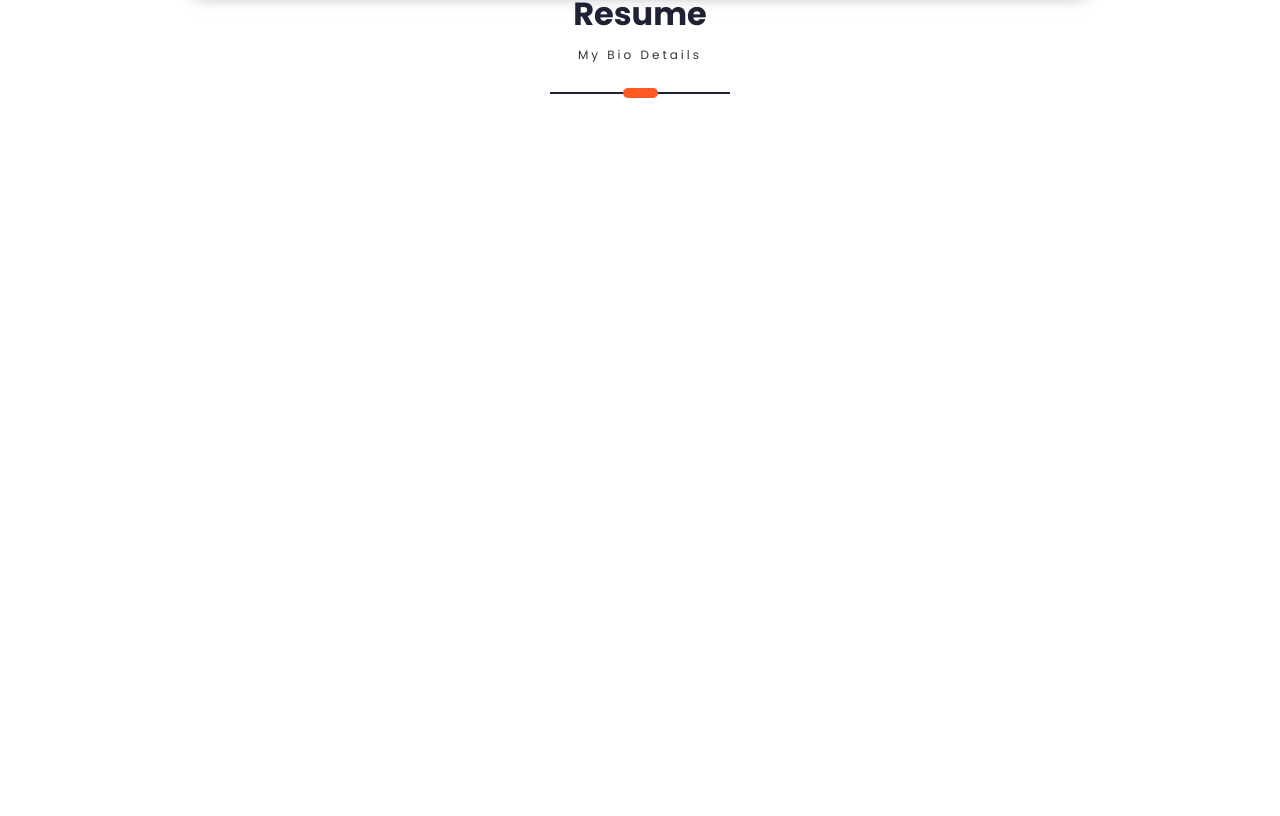
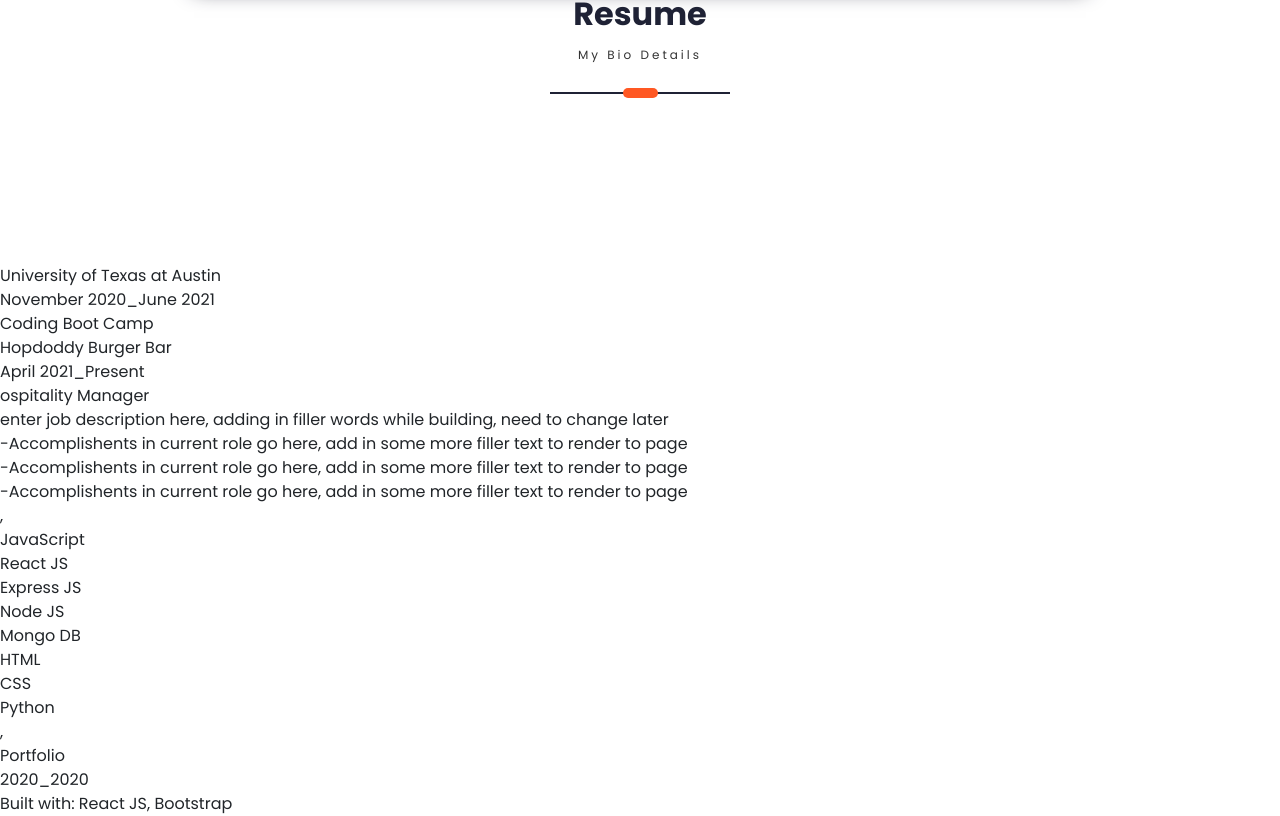
Before and after one commit to chris6661/new-portfolio, a React (Create React App) app in the folder client/: page / in a window 1280 px wide. Shown: the part 1514-2330 px from the top of the page. Before the commit the page ends 1658 px from the top, so only its background shows below. Built offline with nearby package versions, Linux system fonts and the light colour scheme; a web font is replaced by a local one.

Commit message:
added resume fller text, time for style

```diff
--- a/client/src/PortfolioContainer/Resume/Resume.js
+++ b/client/src/PortfolioContainer/Resume/Resume.js
@@ -1,4 +1,4 @@
-import React, {useState} from 'react'
+import React, {useEffect, useState} from 'react'
 import ScreenHeading from "../../utilities/ScreenHeading/ScreenHeading"
 import ScrollService from "../../utilities/ScrollService"
 import Animations from "../../utilities/Animations"
@@ -7,10 +7,18 @@ import "./Resume.css"
 export default function Resume(props) {
 
     const [selectedBulletIndex, SetSelectedBulletIndex] = useState(0)
-    const [carousalOffSetStyle, setCarousalOffSetStyle] = useState({})
+    const [carousalOffSetStyle, setCarousalOffsetStyle] = useState({})
+
+    let fadeInScreenHandler = (screen) => {
+        if(screen.fadeScreen !== props.id)
+        return;
+        Animations.animations.fadeInScreen(props.id)
+    }
+    const fadeInSubscription = ScrollService.currentScreenFadeIn.subscribe(fadeInScreenHandler);
 
     const ResumeHeading = (props) => {
-        <div className='resume-heading'>
+        return (
+           <div className='resume-heading'>
             <div className='resume-main-heading'>
                 <div className='heading-bullet'>
                     <span>{props.heading ? props.heading : ""}</span>
@@ -30,14 +38,14 @@ export default function Resume(props) {
                 </div>
             </div>
         </div>
-
+        )
     }
 
     const resumeBullets = [
         {label : "Education", logoSrc: "education.svg"},
         {label: "Work History", logoSrc: "work-history.svg"},
         {label: "Programming Skills", logoSrc: "programming-skills.svg"},
-        {label: "Projects", logoSrc: "projects.org"},
+        {label: "Projects", logoSrc: "projects.svg"},
         {label: "Interests", logoSrc: "interests.svg"}
     ];
 
@@ -156,20 +164,60 @@ export default function Resume(props) {
         </div>
     ]
 
-    let fadeInScreenHandler = (screen) => {
-        if(screen.fadeScreen !== props.id)
-        return
-        Animations.animations.fadeInScreen(props.id)
+    const handleCarousal = (index) => {
+        let offsetHeight = 360;
+        let newCarousalOffset = {
+            style: {transform: "translateY(" + index * offsetHeight * -1 + "px)"}
+        };
+        setCarousalOffsetStyle(newCarousalOffset)
+        SetSelectedBulletIndex(index);
+    };
+
+    const getBullets = () => {
+        return resumeBullets.map((bullet, index) => (
+            <div
+            onClick = {() => handleCarousal(index)}
+            className = {index === selectedBulletIndex ? "bullet selectedBullet" : "bullet"}
+            key = {index}
+            >
+                <img className = "bullet-logo"
+                src = {require (`../../assets/Resume/${bullet.logoSrc}`).default}
+                alt = "No internet connection."/>
+            </div>
+        ))
     }
 
-    const fadeInSubscription = ScrollService.currentScreenFadeIn.subscribe(fadeInScreenHandler);
+    const getResumeScreen = () => {
+        return (
+            <div
+            style = {carousalOffSetStyle.style}
+            className = "resume-details-carousal"
+            >
+                {resumeDetails.map((ResumeDetail) => ResumeDetail)}
+            </div>
+        )
+    };
+
+    useEffect(() => {
+        return() => {
+            fadeInSubscription.unsubscribe();
+        };
+    }, [fadeInSubscription]);
 
   return (
     <div resume-container screen-container id={props.id || ""}>
         <div className='resume-content'>
             <ScreenHeading title={'Resume'} subHeading={"My Bio Details"}/>
+            <div className='resume-card'>
+                <div className='resume-bullets'>
+                    <div className='bulet-container'>
+                        <div className='bullet-icons'></div>
+                        <div className='bullets'>{getBullets()}</div>
+                    </div>
+                </div>
+                <div className='resume-bullet-details'>{getResumeScreen()}</div>
+            </div>
         </div>
-
     </div>
   )
 }
```
